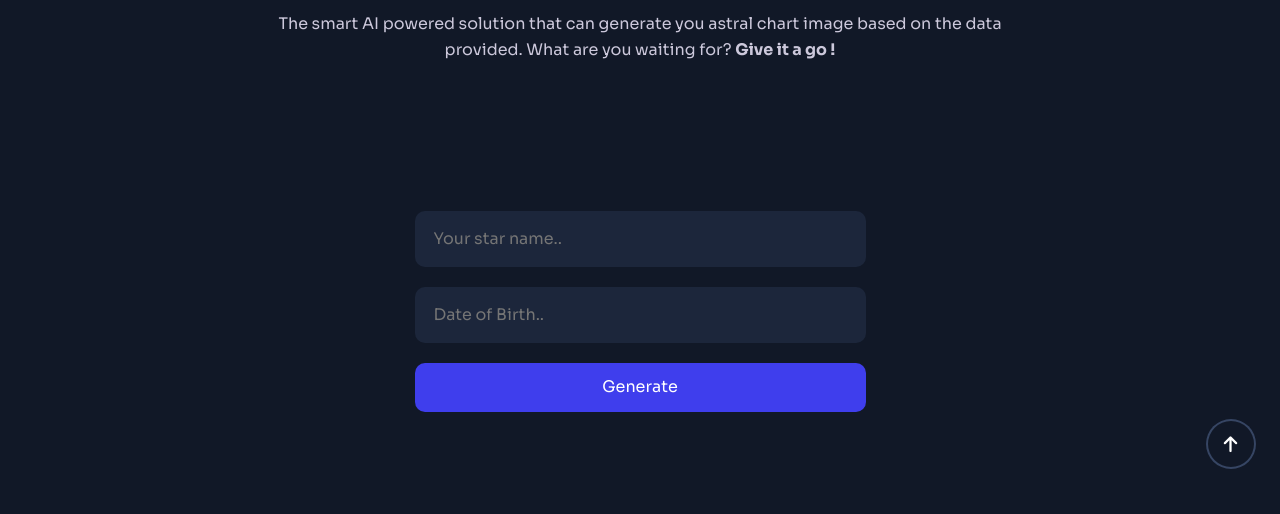
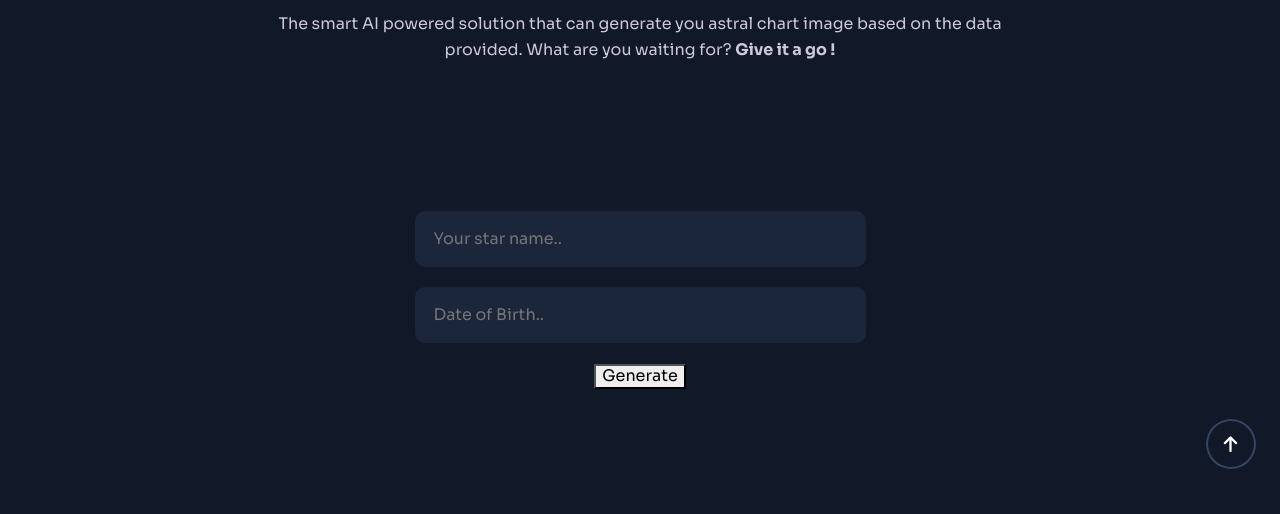
Before and after one commit to razor145/mentegutdemo, a website: page imagegenerator.html in a window 1280 px wide. Shown: the part 286-800 px from the top of the page. Drawn offline with nearby package versions, Linux system fonts and the light colour scheme.

Commit message:
minor changes

```diff
--- a/imagegenerator.html
+++ b/imagegenerator.html
@@ -166,7 +166,7 @@
 
 
 														<div class="login-button">
-															<button onclick="GenerateImage()" class="login-btn">Generate</button>
+															<button onclick="GenerateImage()" class="signup">Generate</button>
 														</div>
 														<div class="register-button">
 
```
